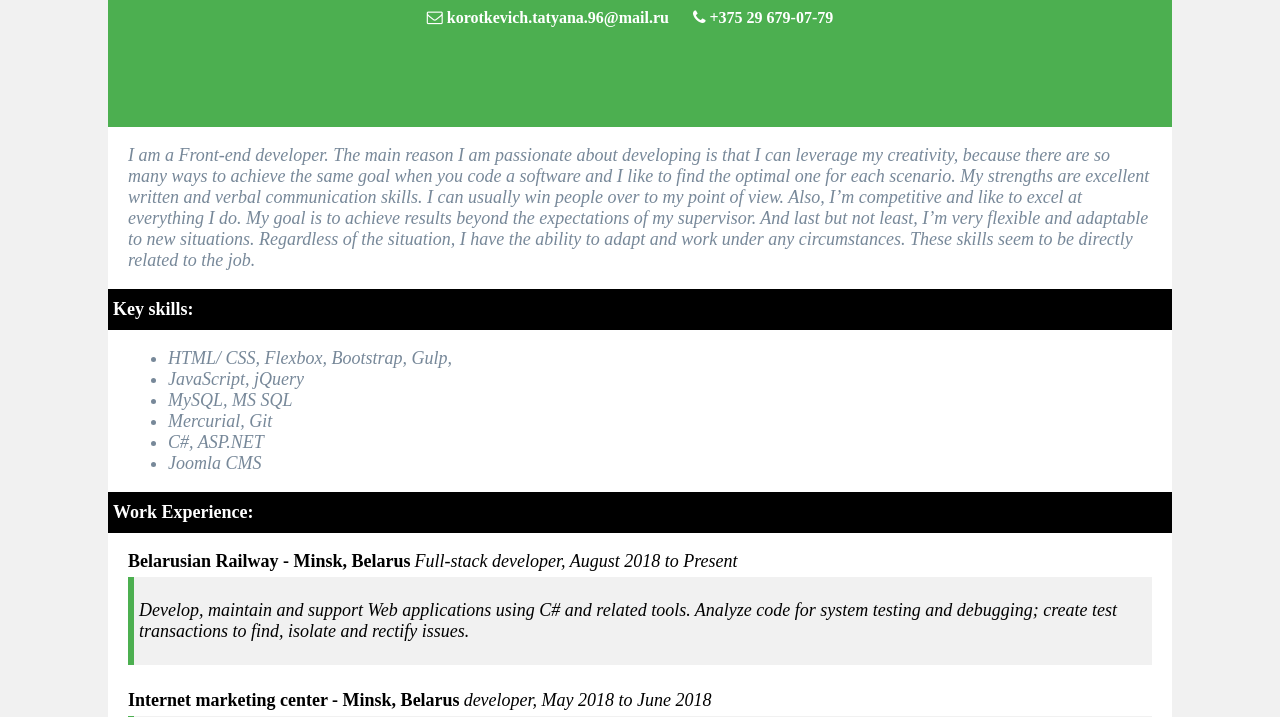
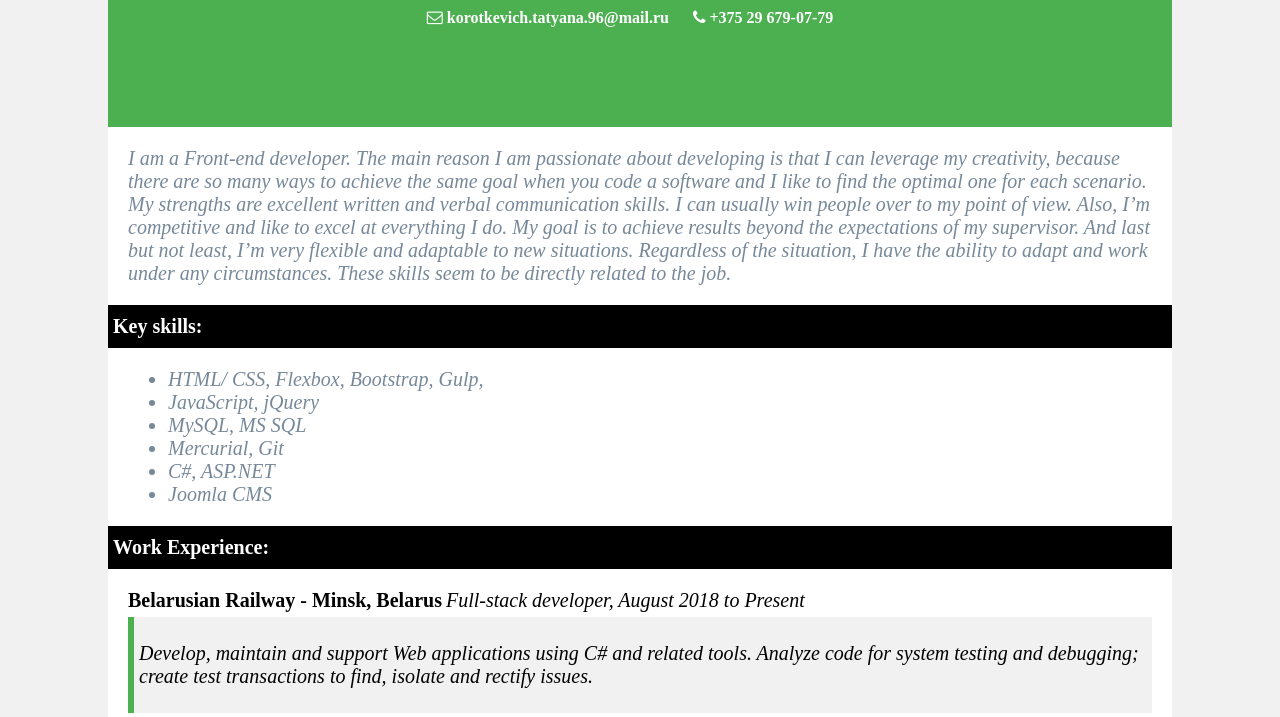
Before and after one commit to korotkevichTat/rsschool-2019Q1-cv, a plain HTML site: page index.html in a window 1280 px wide. Shown: the part 235-952 px from the top of the page. Drawn offline with Linux system fonts and the light colour scheme.

Commit message:
fix: change font size

```diff
--- a/css/style.css
+++ b/css/style.css
@@ -5,10 +5,10 @@ h2{
     font-size: 36px;
 }
 h3{
-    font-size: 18px;
+    font-size: 20px;
 }
 p, ul{
-    font-size: 18px;
+    font-size: 20px;
     font-style: italic;
     color:lightslategray;
 }
@@ -33,7 +33,7 @@ img{
 
 }
 strong, em{
-    font-size: 18px;
+    font-size: 20px;
 }
 
 h3{
```
